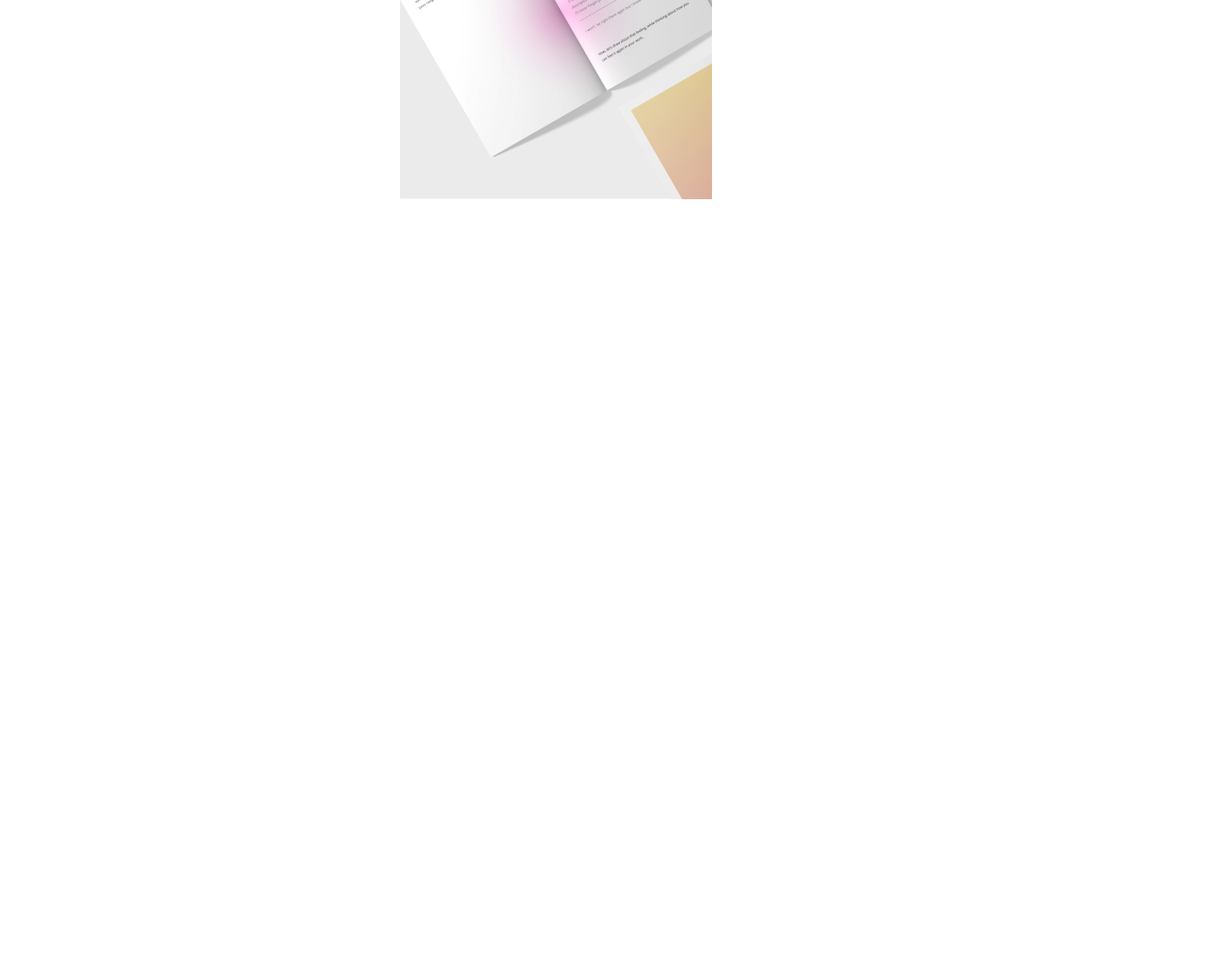
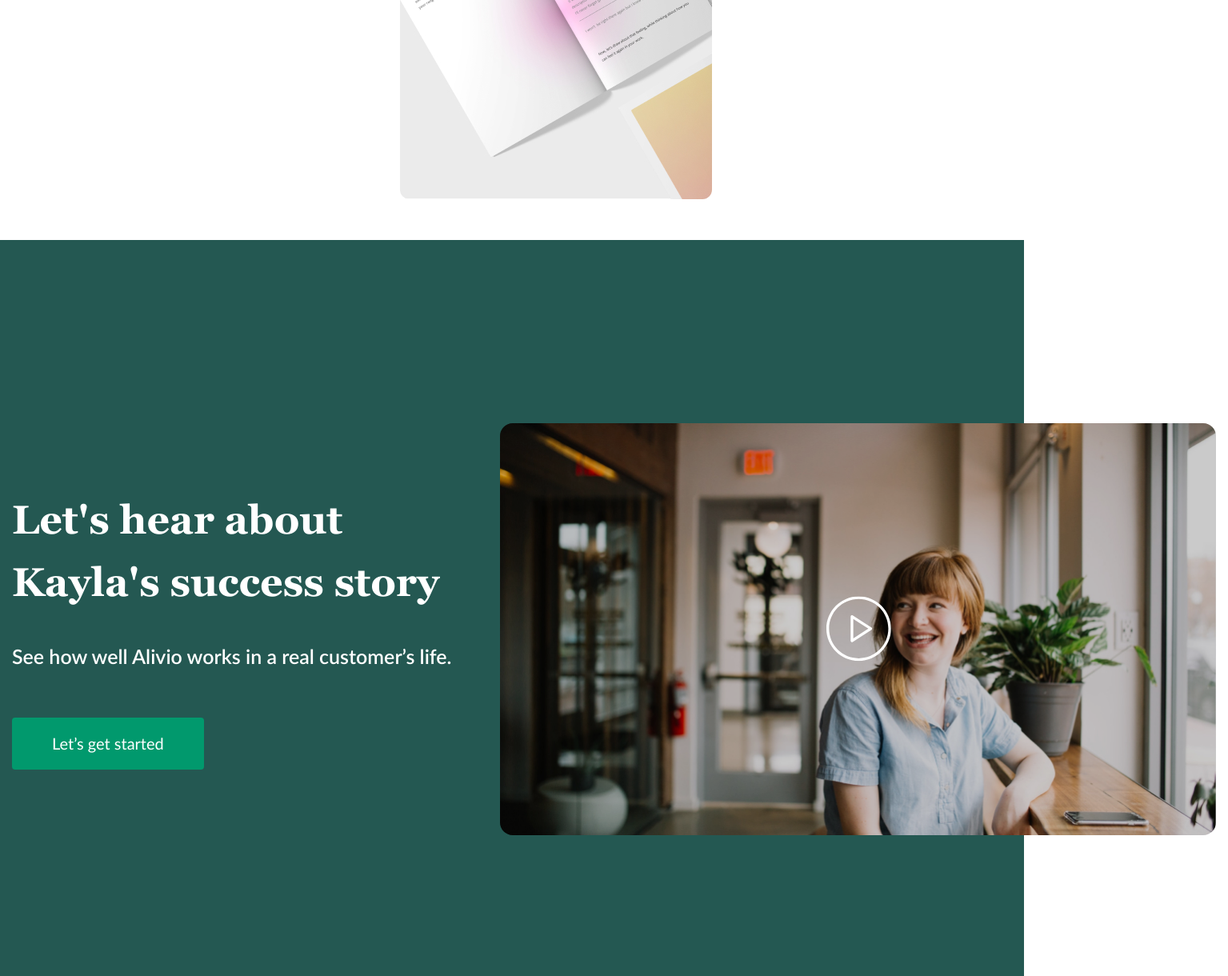
Before and after one commit to Dimalimp/alivio, a plain HTML site: page index.html in a window 1280 px wide. Shown: the part 2357-3577 px from the top of the page at 80% size, 1535 px wide, since content can reach past the window. Before the commit the page ends 2657 px from the top, so only its background shows below. Drawn offline with Linux system fonts and the light colour scheme.

Commit message:
feat: add story

```diff
--- a/css/base.css
+++ b/css/base.css
@@ -30,3 +30,7 @@ body {
   padding: 0 15px;
   margin: 0 auto;
 }
+
+.container-story {
+  width: 1535px;
+}
--- a/css/blocks/how-it-works.css
+++ b/css/blocks/how-it-works.css
@@ -88,4 +88,5 @@
   width: 100%;
   height: auto;
   object-fit: cover;
+  border-radius: 12px;
 }
--- /dev/null
+++ b/css/blocks/story.css
@@ -0,0 +1,57 @@
+.story {
+  padding: 229px 0 176px;
+  background-color: #245852;
+  color: #fff;
+}
+
+.story-row {
+  display: flex;
+  justify-content: space-between;
+  align-items: center;
+}
+
+.story-content {
+  margin-right: 30px;
+  max-width: 580px;
+}
+
+.story-heading {
+  font-size: 50px;
+  line-height: 157%;
+  font-weight: 700;
+  font-family: "Georgia", serif;
+  margin-bottom: 33px;
+}
+
+.story-text {
+  font-size: 25px;
+  font-weight: 600;
+  line-height: 157%;
+  margin-bottom: 57px;
+}
+
+.story-video {
+  max-width: 895px;
+  position: relative;
+}
+
+.story-video-overlay {
+  position: absolute;
+  left: 0;
+  top: 0;
+  width: 100%;
+  height: 100%;
+  background-color: rgba(0, 0, 0, 0.2);
+  border-radius: 16px;
+}
+
+.story-video-btn {
+  position: absolute;
+  left: 50%;
+  top: 50%;
+  transform: translate(-50%, -50%);
+}
+
+.story-video-object {
+  border-radius: 16px;
+}
--- a/index.html
+++ b/index.html
@@ -12,6 +12,7 @@
     <link rel="stylesheet" href="./css/blocks/header.css" />
     <link rel="stylesheet" href="./css/blocks/home.css" />
     <link rel="stylesheet" href="./css/blocks/how-it-works.css" />
+    <link rel="stylesheet" href="./css/blocks/story.css" />
     <!-- Fonts -->
     <link rel="stylesheet" href="./css/fonts/Georgia/stylesheet.css" />
     <link rel="stylesheet" href="./css/fonts/Lato/stylesheet.css" />
@@ -134,6 +135,37 @@
           </div>
         </div>
       </section>
+
+      <!-- Story -->
+      <section class="story">
+        <div class="container container-story">
+          <div class="story-row">
+            <div class="story-content">
+              <div class="story-heading">
+                Let's hear about Kayla's success story
+              </div>
+              <div class="story-text">
+                <p>See how well Alivio works in a real customer’s life.</p>
+              </div>
+              <div class="story-btn">
+                <a href="#" class="btn btn-big">Let’s get started</a>
+              </div>
+            </div>
+            <div class="story-video">
+              <div class="story-video-overlay">
+                <button class="story-video-btn">
+                  <img src="./img/video/play-white.svg" alt="Play" />
+                </button>
+              </div>
+              <img
+                class="story-video-object"
+                src="./img/video/video-cover.jpg"
+                alt="Video"
+              />
+            </div>
+          </div>
+        </div>
+      </section>
     </main>
   </body>
 </html>
```
Also changed, not shown: img/video/play-white.svg (added), img/video/video-cover.jpg (added).
